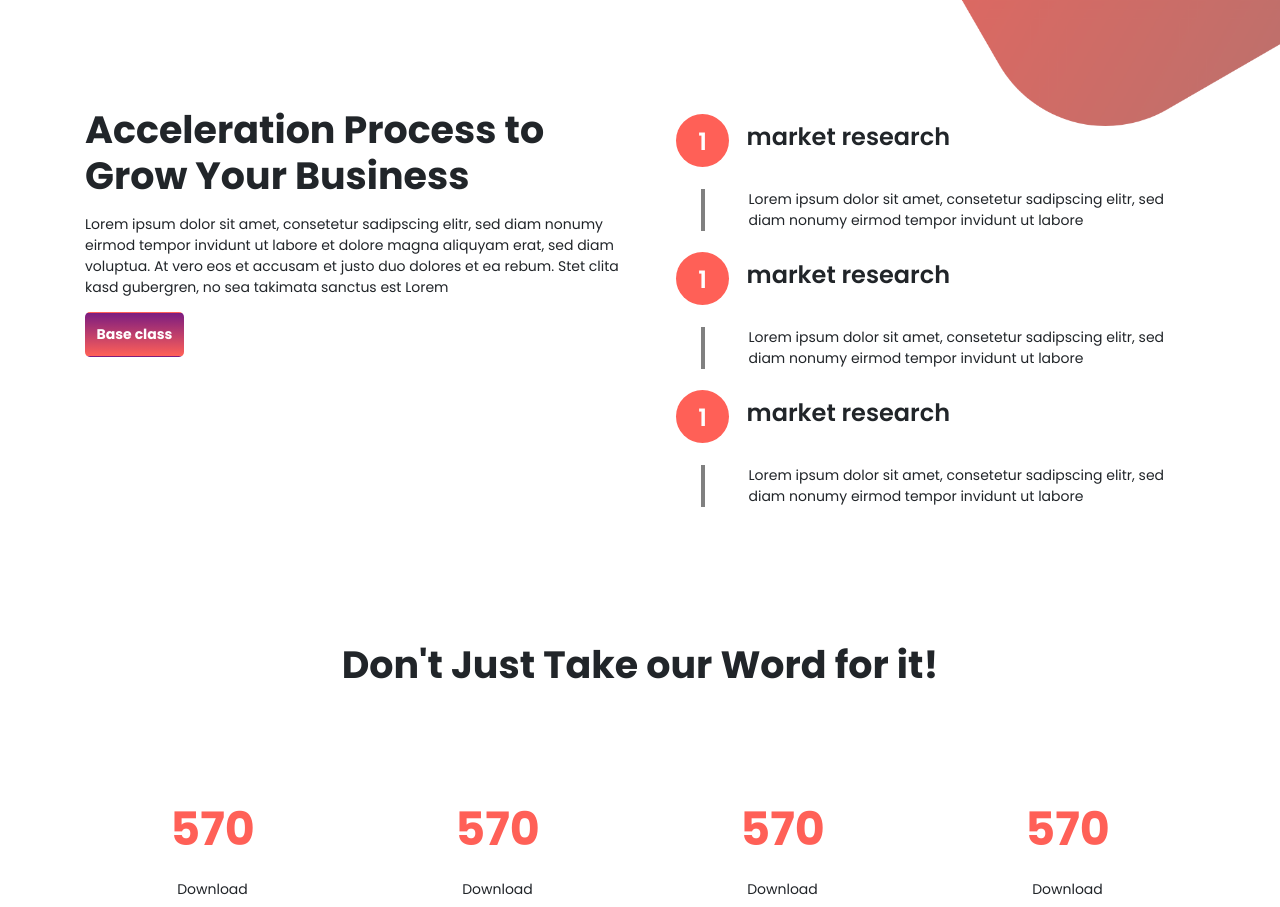
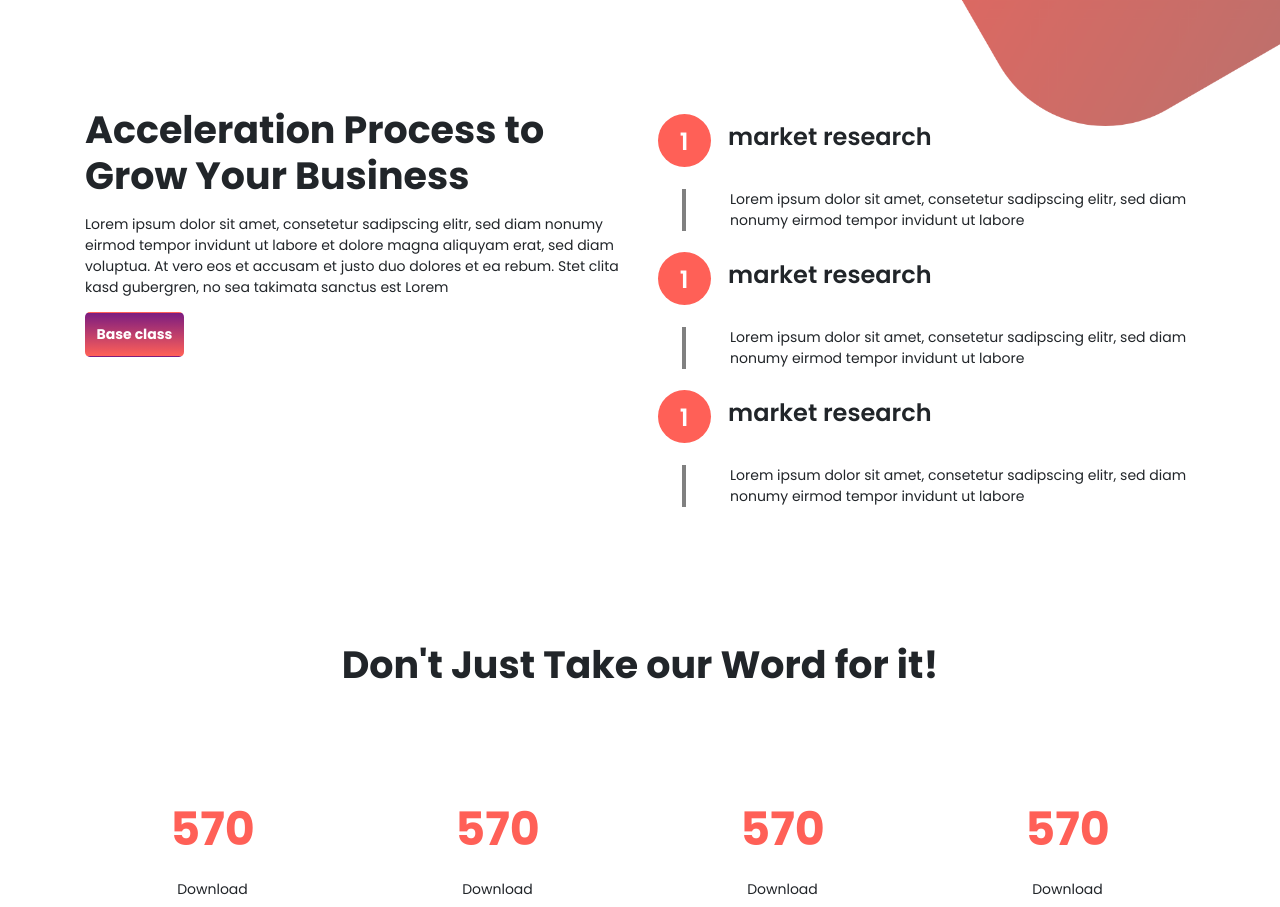
Before and after one commit to FATEMASAYED25/Stevdy-website, a plain HTML site: page index.html in a window 1280 px wide. Shown: the part 4069-4976 px from the top of the page. Drawn offline with Linux system fonts and the light colour scheme; a web font is replaced by a local one.

Commit message:
second adjustments

```diff
--- a/index.html
+++ b/index.html
@@ -249,7 +249,7 @@
                 </div>
                 <div class="col-md-6 col-12 my-4">
 
-                    <div class="row mx-1">
+                    <div class="row">
                         <div class="d-flex align-items-center">
                             <div class="points">
 
--- a/styles/style.css
+++ b/styles/style.css
@@ -97,9 +97,8 @@ a {
     left: 0;
     width: 20%;
     height: 4px;
-    /* Adjust this value to control the thickness of the border */
     background-color: #FF6057;
-    /* Adjust the color as needed */
+
 }
 
 .dengrus{
@@ -110,11 +109,8 @@ a {
 
 .points{
     width: 3.786rem;
-    /* Adjust this value to control the size of the circle */
     height: 3.786rem;
-    /* Adjust this value to control the size of the circle */
     border-radius: 50%;
-    /* This creates the circular shape */
     text-align: center;
     padding: 1rem;
     margin:.5rem 1.25rem ;
@@ -141,11 +137,8 @@ a {
 
 .icon-overly {
     width: 5.643rem;
-    /* Adjust this value to control the size of the circle */
     height: 5.643rem;
-    /* Adjust this value to control the size of the circle */
     border-radius: 50%;
-    /* This creates the circular shape */
     text-align: center;
     padding: 1.5rem;
     margin:2px 0px;
@@ -188,7 +181,7 @@ a {
 
 .left-border {
     position: relative;
-    padding-left: 3.429rem;
+    padding: 0 15px 0  3.429rem ;
     margin-left: 3rem;
 
 }
@@ -199,11 +192,9 @@ a {
     top: 0;
     left: 0;
     width: 4px;
-    /* Adjust this value to control the thickness of the border */
     height: 100%;
-    /* Change height to 100% to create a left border */
     background-color: gray;
-    /* Adjust the color as needed */
+
 }
 
 footer {
@@ -218,9 +209,7 @@ footer {
 
 .carousel-indicators button {
     border-radius: 50%;
-    /* Makes the button circular */
     width: 10px;
-    /* Adjust the width and height to your preference */
     height: 10px;
     margin-right: 1px;
     border: none;
```
